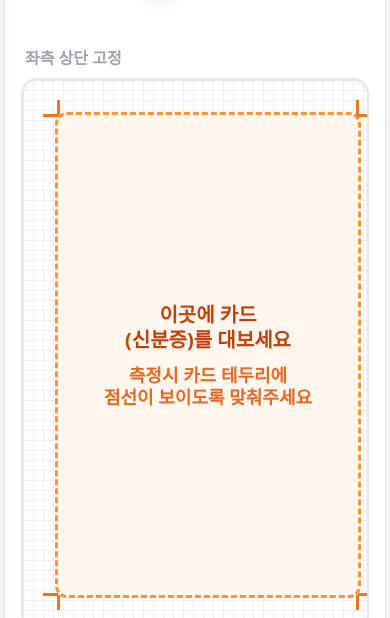
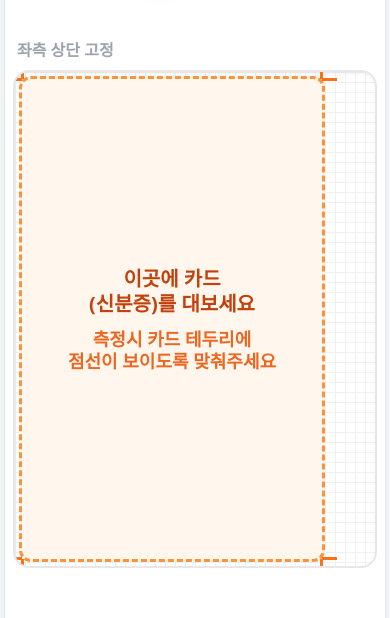
Before and after one commit to graceworkstudio/biblefont, a React (Vite) app: page / in a window 390 px wide. Shown: the part 599-1217 px from the top of the page. Built offline with nearby package versions, Linux system fonts and the light colour scheme; a web font is replaced by a local one.

Commit message:
auto: 2026-05-14 23:33:18

```diff
--- a/src/App.jsx
+++ b/src/App.jsx
@@ -3638,7 +3638,7 @@ const App = () => {
             </span>
           </h1>
         </div>
-        <div className="p-4 md:p-8">
+        <div className="p-2 sm:p-4 md:p-8">
           <div
             className="mb-6 md:mb-8 rounded-2xl border-2 border-orange-200 bg-gradient-to-br from-orange-50 to-amber-50/90 p-4 md:p-6 shadow-sm no-zoom"
             role="region"
@@ -3777,7 +3777,7 @@ const App = () => {
                 <div className="flex justify-start items-center mb-2 px-1">
                     <p className="text-sm font-black text-gray-400 uppercase">좌측 상단 고정</p>
                 </div>
-                <div className="bg-grid-pattern bg-white border-2 border-gray-200 rounded-2xl p-8 shadow-inner min-h-[400px] relative overflow-hidden flex items-start justify-start">
+                <div className="bg-grid-pattern bg-white border-2 border-gray-200 rounded-2xl p-1 md:p-8 shadow-inner min-h-[400px] relative overflow-hidden flex items-start justify-start">
 
                     <div className="credit-card-dynamic bg-orange-50 border-[3px] border-dashed border-orange-400 relative rounded-xl z-10"
                          style={{ width: `${53.98 * globalScale}mm`, height: `${85.6 * globalScale}mm` }}>
```
